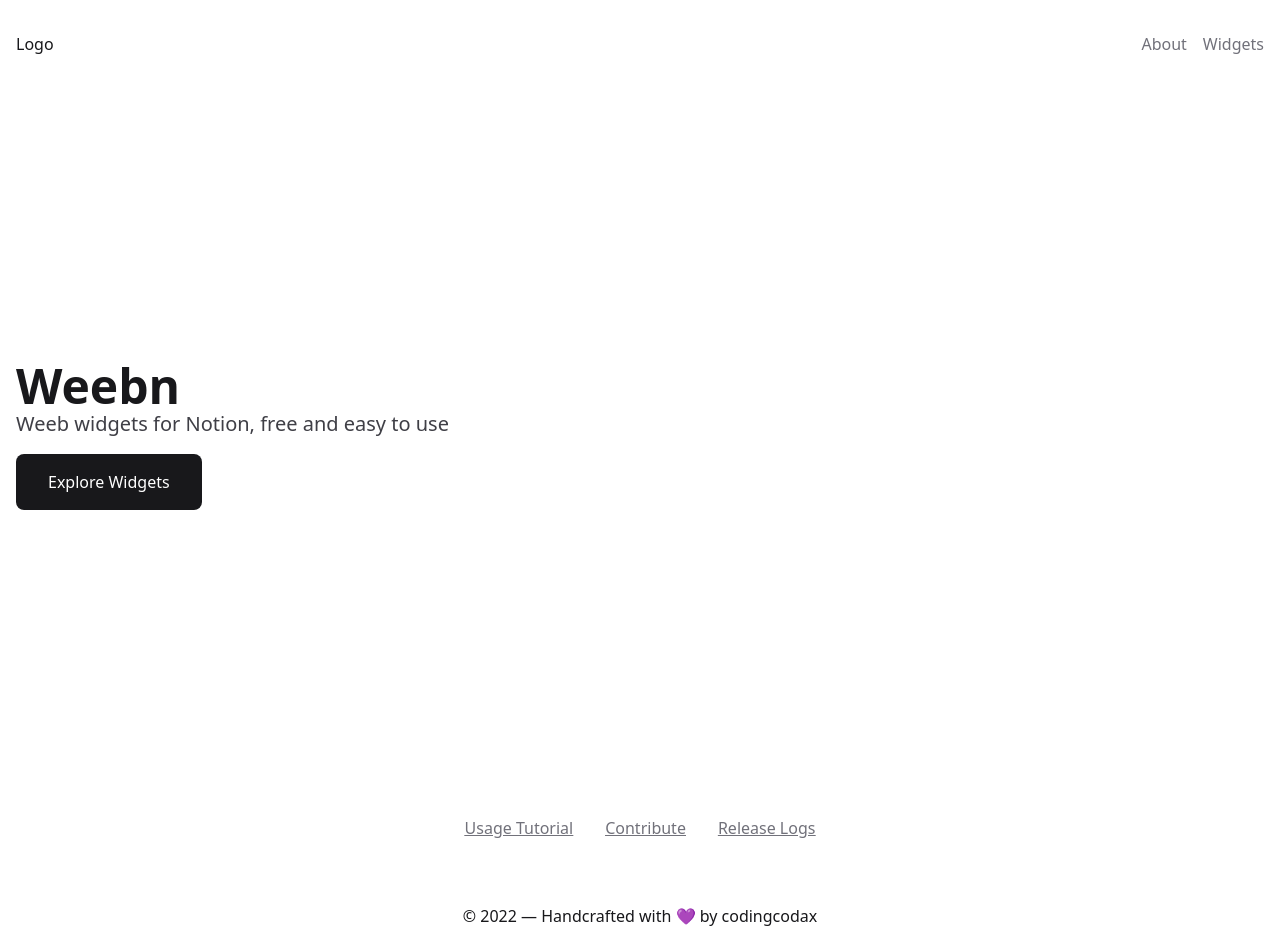
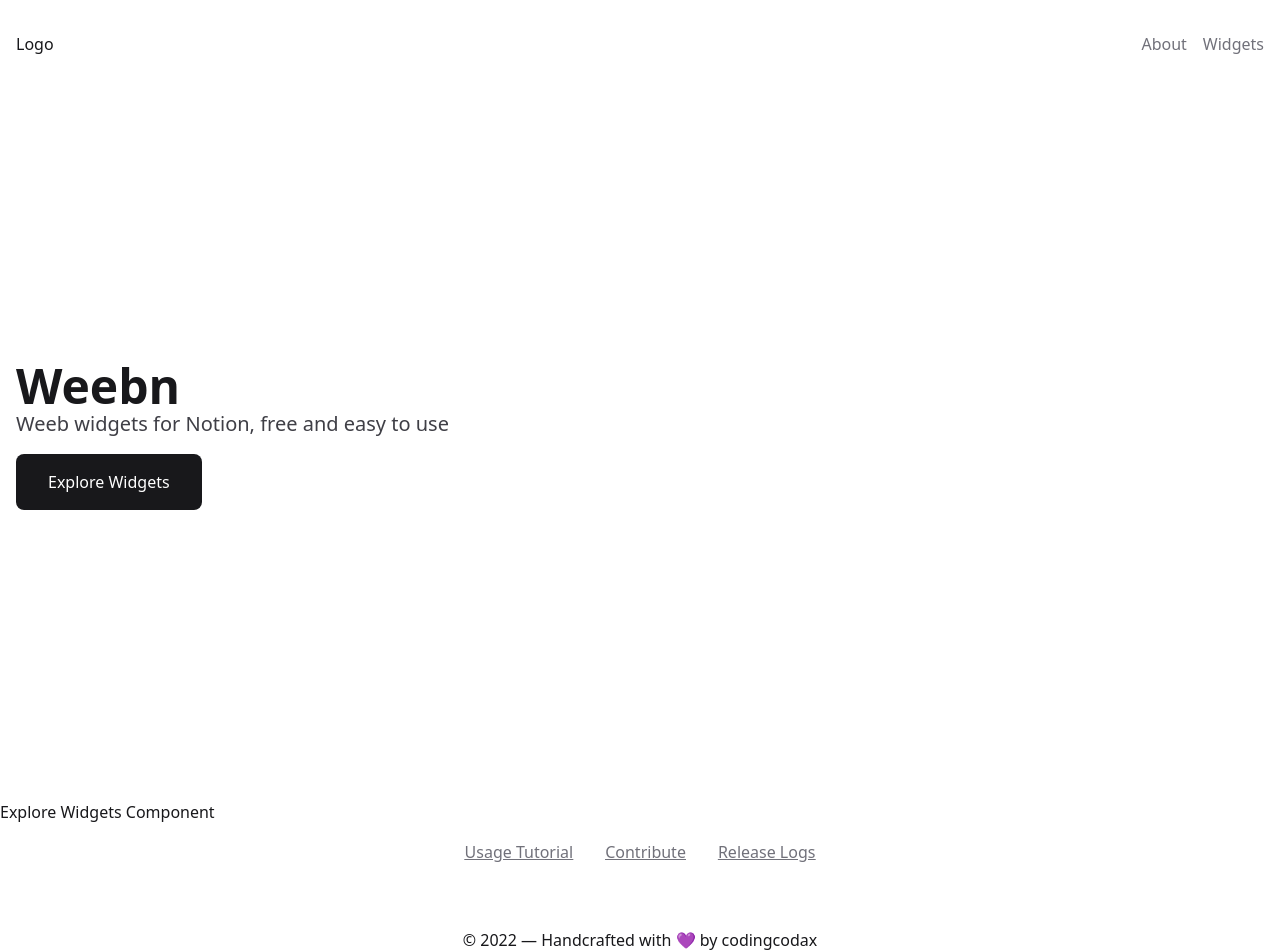
Before and after one commit to codingcodax/weebn, a Next.js app: page / in a window 1280 px wide. Shown: the top 952 px of the page. Built offline with nearby package versions, Linux system fonts and the light colour scheme.

Commit message:
feat(home): import explore widgets component

```diff
--- a/app/page.tsx
+++ b/app/page.tsx
@@ -1,9 +1,10 @@
-import { Hero } from '~/components/pages/home';
+import { ExploreWidgets, Hero } from '~/components/pages/home';
 
 const Home = () => {
   return (
     <div className='h-full'>
       <Hero />
+      <ExploreWidgets />
     </div>
   );
 };
```
